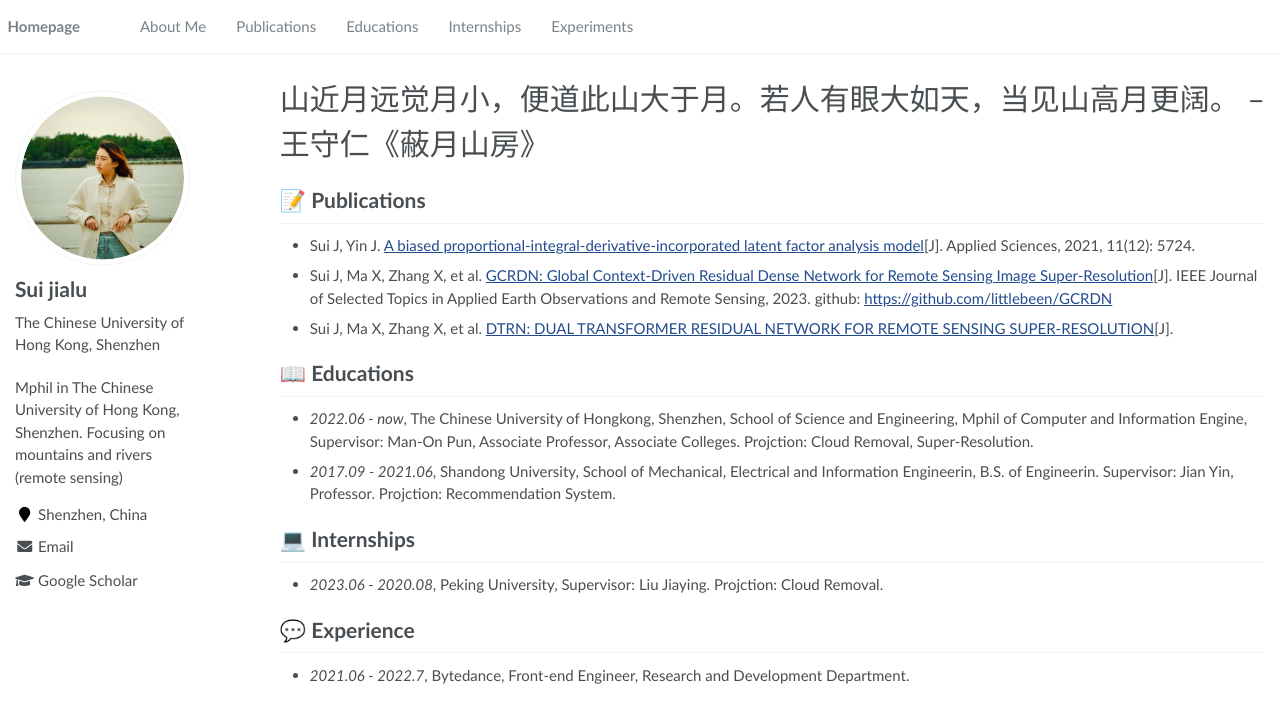
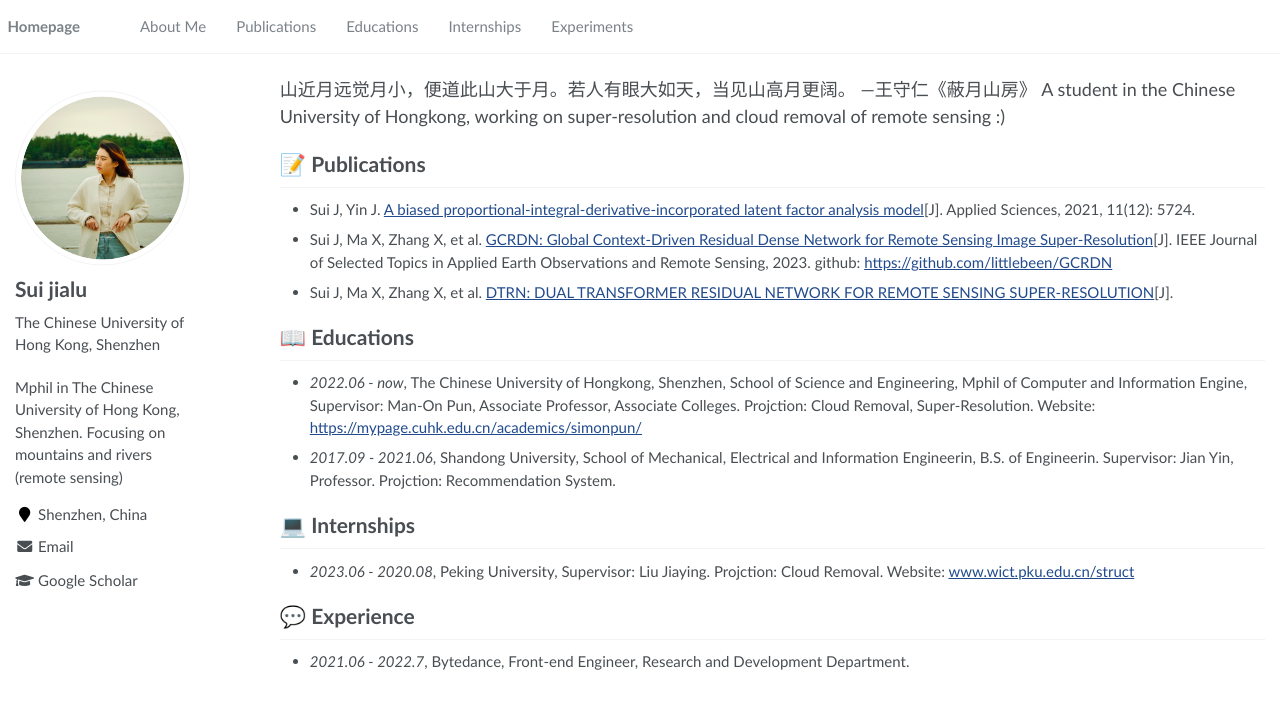
Before and after one commit to littlebeen/littlebeen_homepage, a Jekyll site: the page built from _pages/about.md, in a window 1280 px wide. Shown: the top 723 px of the page. Built offline with Jekyll 4.4.1, drawn with Linux system fonts in a browser that asks for light colours.

Commit message:
feat: link

```diff
--- a/_pages/about.md
+++ b/_pages/about.md
@@ -17,8 +17,8 @@ redirect_from:
 
 <span class='anchor' id='about-me'></span>
 
-<span style='font-size:2em'>山近月远觉月小，便道此山大于月。若人有眼大如天，当见山高月更阔。 --王守仁《蔽月山房》<span>
-
+<span style='font-size:large'>山近月远觉月小，便道此山大于月。若人有眼大如天，当见山高月更阔。 ---王守仁《蔽月山房》<span>
+A student in the Chinese University of Hongkong, working on super-resolution and cloud removal of remote sensing :)
 
 # 📝 Publications
 
@@ -28,11 +28,11 @@ redirect_from:
 
 
 # 📖 Educations
-- *2022.06 - now*, The Chinese University of Hongkong, Shenzhen, School of Science and Engineering, Mphil of Computer and Information Engine, Supervisor: Man-On Pun, Associate Professor, Associate Colleges. Projction: Cloud Removal, Super-Resolution.
+- *2022.06 - now*, The Chinese University of Hongkong, Shenzhen, School of Science and Engineering, Mphil of Computer and Information Engine, Supervisor: Man-On Pun, Associate Professor, Associate Colleges. Projction: Cloud Removal, Super-Resolution. Website: <a href='https://mypage.cuhk.edu.cn/academics/simonpun/'>https://mypage.cuhk.edu.cn/academics/simonpun/</a>
 - *2017.09 - 2021.06*, Shandong University, School of Mechanical, Electrical and Information Engineerin, B.S. of Engineerin. Supervisor: Jian Yin, Professor. Projction: Recommendation System.
 
 # 💻 Internships
-- *2023.06 - 2020.08*, Peking University, Supervisor: Liu Jiaying. Projction: Cloud Removal.
+- *2023.06 - 2020.08*, Peking University, Supervisor: Liu Jiaying. Projction: Cloud Removal. Website: <a href='www.wict.pku.edu.cn/struct'>www.wict.pku.edu.cn/struct</a>
 
 # 💬 Experience
 - *2021.06 - 2022.7*, Bytedance, Front-end Engineer, Research and Development Department.
```
